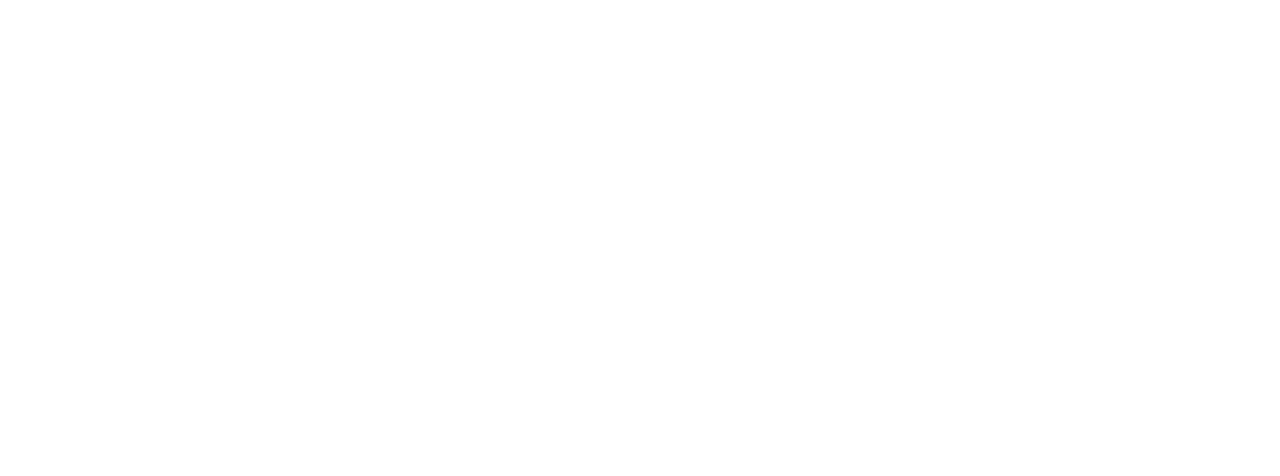
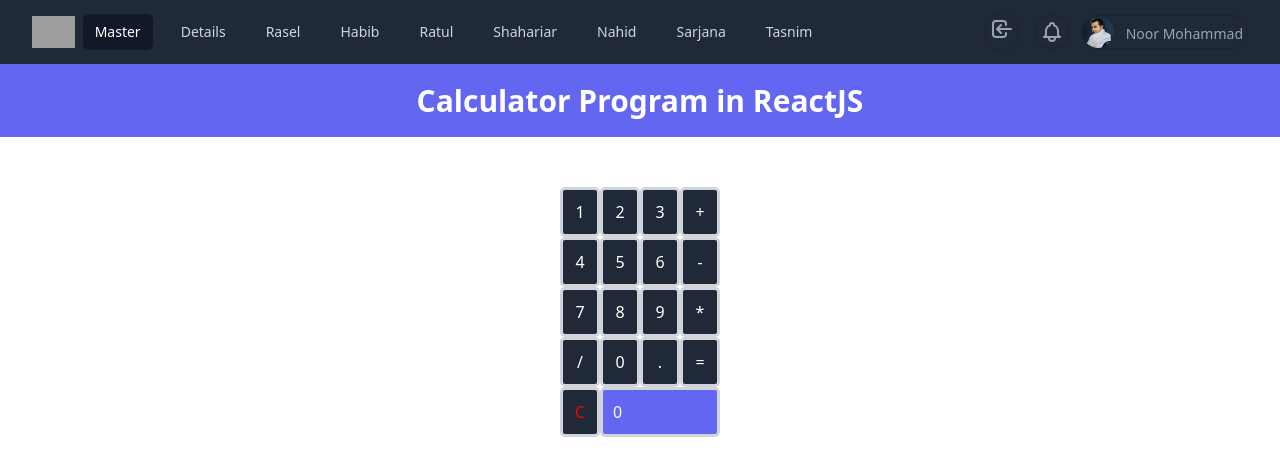
Before and after one commit to noorjsdivs/practice, a React (Create React App) app: page /tasnimtarannoom in a window 1280 px wide. Before the commit this address had no page. Shown: the top 476 px of the page. Built offline with nearby package versions, Linux system fonts and the light colour scheme; grey boxes are pictures that could not be loaded.

Commit message:
Tasnim (#14)
* calculator styling

* add function

* functionility

* clear

Co-authored-by: Dipinti <tarannoomdipinti@gmail.com>

```diff
--- a/src/components/Header.js
+++ b/src/components/Header.js
@@ -20,6 +20,7 @@
     { name: "Shahariar", Link: "/shahariar", current: false },
     { name: "Nahid", Link: "/nahid", current: false },
     { name: "Sarjana", Link: "/sarjana", current: false },
+    { name: "Tasnim", Link: "/tasnimtarannoom", current: false },
   ];
   function classNames(...classes) {
     return classes.filter(Boolean).join(" ");
--- /dev/null
+++ b/src/components/Tasnim.js
@@ -0,0 +1,94 @@
+import React, {useState, useEffect} from 'react'
+import Header from './Header'
+import '../css/tasnim.css'
+
+const Tasnim = () => {
+
+  let [number, setNumber]  = useState("");
+  let [numbers, setNumbers] = useState([]);
+  let [operator, setOperator] = useState("");
+  let [operators, setOperators] = useState([]);
+  let [result, setResult] = useState(0);
+  let [ans, setAns] = useState(0);
+
+
+  let handleNumber = (e) => {
+    setNumber(e.target.value);
+    numbers.push(parseInt(e.target.value));
+  }
+
+  let handleOperator = (e) => {
+    setOperator(e.target.value);
+    operators.push(e.target.value);
+  }
+
+  let handleAns = () => {
+        result = numbers[0];
+        numbers.forEach((item,index)=>{
+            if(operators[index] == '+'){
+              result = result + numbers[index+1];
+            }
+            else if(operators[index] == '-'){
+              result = result - numbers[index+1];
+            }
+            else if(operators[index] == '*'){
+              result = result * numbers[index+1];
+            }
+            else if(operators[index] == '/'){
+              result = result / numbers[index+1];
+            }
+        }
+        )
+        setAns(result);
+    }
+
+    let handleClear = () => {
+      setNumbers([]);
+      setOperators([]);
+      setAns(0);
+    }
+
+
+  return (
+      <>
+      <Header/>
+      <h2> Calculator Program in ReactJS </h2>
+        <form className='calculator'>
+
+            <input type = "button" value = "1" onClick={handleNumber}/>
+            <input type = "button" value = "2" onClick={handleNumber}/>
+            <input type = "button" value = "3" onClick={handleNumber}/>
+            <input type = "button" value = "+" onClick={handleOperator}/>
+            <br/>
+
+            <input type = "button" value = "4" onClick={handleNumber}/>
+            <input type = "button" value = "5" onClick={handleNumber}/>
+            <input type = "button" value = "6" onClick={handleNumber}/>
+            <input type = "button" value = "-" onClick={handleOperator}/>
+            <br/>
+
+            <input type = "button" value = "7" onClick={handleNumber}/>
+            <input type = "button" value = "8" onClick={handleNumber}/>
+            <input type = "button" value = "9" onClick={handleNumber}/>
+            <input type = "button" value = "*" onClick={handleOperator}/>
+            <br/>
+
+
+            <input type = "button" value = "/" onClick={handleOperator}/>
+            <input type = "button" value = "0" onClick={handleNumber}/>
+            <input type = "button" value = "." />
+            <input type = "button" value = "=" onClick={handleAns}/>
+            <br/>
+
+            <input type = "button" value = "C" className="clear" onClick={handleClear}/>
+            <input type = "text" value= {ans} readOnly/>
+            <br/>
+
+        </form>
+
+      </>
+
+  )
+}
+
+export default Tasnim
--- /dev/null
+++ b/src/css/tasnim.css
@@ -0,0 +1,29 @@
+h2 {
+	text-align: center;
+	padding: 14px;
+	background-color:#6366f1;
+	color: #ffffff;
+    font-size: 30px;
+    width: 100%;
+    font-weight: 700;
+}
+.calculator{
+    text-align: center;
+    margin: 50px 0;
+}
+.calculator input{
+    background-color: #1f2937;
+    color: #ffffff;
+    border: 3px solid #d1d5db;
+	border-radius: 5px;
+	padding: 10px;
+	font-size: 16px;
+    width: 40px;
+}
+.calculator input.clear{
+    color: red;
+}
+.calculator input[type="text"] {
+    width: 120px;
+    background: #6366f1;
+}
--- a/src/index.js
+++ b/src/index.js
@@ -13,6 +13,7 @@
 import Sarjana from "./components/Sarjana";
 import Popover from "./components/master/Popover";
 import Learnmore from "./components/master/Learnmore";
+import Tasnim from "./components/Tasnim";
 
 const root = ReactDOM.createRoot(document.getElementById("root"));
 root.render(
@@ -27,6 +28,7 @@
       <Route path="ratul" element={<Ratul />}></Route>
       <Route path="nahid" element={<Nahid />}></Route>
       <Route path="sarjana" element={<Sarjana />}></Route>
+      <Route path="tasnimtarannoom" element={<Tasnim />}></Route>
       <Route path="popover" element={<Popover />}></Route>
       <Route path="learnmore" element={<Learnmore />}></Route>
     </Routes>
```
Also changed, not shown: 1 other file (tests, documents, lock files or other folders).
